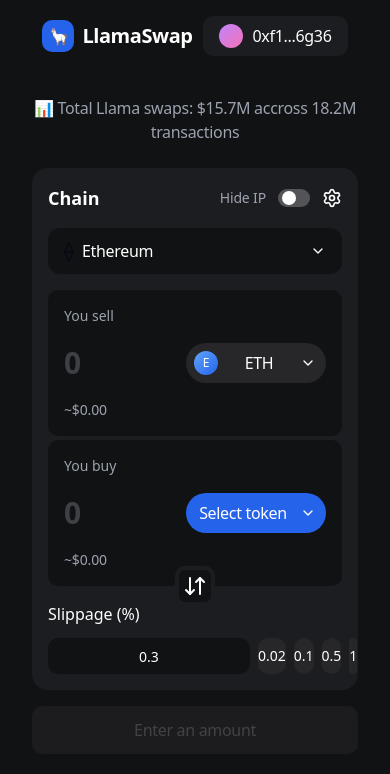
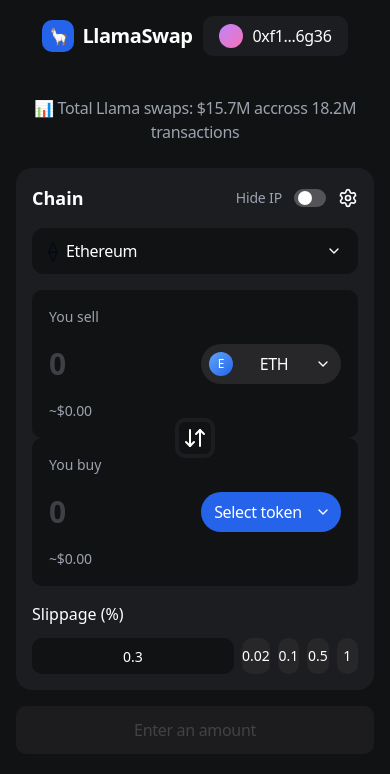
Before and after one commit to alexbeltechi/designwithmeaning, a Next.js app: page /v2 in a window 390 px wide. Shown: the top 774 px of the page. Built offline with nearby package versions, Linux system fonts and the light colour scheme.

Commit message:
Add focus outline, fix swap arrow position, move RouteSelector outside card, add mobile padding, improve long number display

```diff
--- a/src/app/globals.css
+++ b/src/app/globals.css
@@ -1,6 +1,19 @@
 @tailwind base;
 @tailwind components;
 @tailwind utilities;
+
+@layer utilities {
+  /* Hide scrollbar for Chrome, Safari and Opera */
+  .scrollbar-hide::-webkit-scrollbar {
+    display: none;
+  }
+
+  /* Hide scrollbar for IE, Edge and Firefox */
+  .scrollbar-hide {
+    -ms-overflow-style: none;  /* IE and Edge */
+    scrollbar-width: none;  /* Firefox */
+  }
+}
 
 @layer base {
   :root {
--- a/src/app/v2/page.tsx
+++ b/src/app/v2/page.tsx
@@ -3,6 +3,7 @@
 import { useState, useEffect, useCallback } from 'react';
 import { Header } from '@/components/v2/Header';
 import { SwapPanel } from '@/components/v2/SwapPanel';
+import { RouteSelector } from '@/components/v2/RouteSelector';
 import { Button } from '@/components/ui/button';
 import { fetchSwapRoutes, SwapRoute, getBestRoute } from '@/lib/v2/defillamaApi';
 import { Token, Chain, AVAILABLE_TOKENS, AVAILABLE_CHAINS, getTokenPrice } from '@/lib/v2/tokens';
@@ -207,11 +208,13 @@
 
   const buttonState = getButtonState();
 
+  const showRoutes = amount && parseFloat(amount) > 0 && fromToken && toToken;
+
   return (
     <div className="min-h-screen bg-[#111213]">
       <Header hideIP={hideIP} onHideIPChange={setHideIP} onLogoClick={handleLogoClick} />
 
-      <main className="w-full px-8 pb-20 pt-6">
+      <main className="w-full px-4 md:px-8 pb-20 pt-6">
         <div className="max-w-[1143px] mx-auto flex flex-col items-center gap-6">
           {/* Announcement Banner */}
           <p className="text-base text-gray-400 leading-6 tracking-[-0.3125px] text-center">
@@ -237,15 +240,10 @@
               toUsdValue={toUsdValue}
               slippage={slippage}
               onSlippageChange={setSlippage}
-              routes={routes}
-              selectedRouteId={selectedRouteId}
-              onSelectRoute={setSelectedRouteId}
-              loading={loading}
               hideIP={hideIP}
               onHideIPChange={setHideIP}
               isBuyUserEdited={isBuyUserEdited}
               isSellUserEdited={isSellUserEdited}
-              onRefresh={handleRefresh}
             />
 
             {/* Swap Button */}
@@ -256,6 +254,31 @@
             >
               {buttonState.text}
             </Button>
+
+            {/* Route Selector - Outside gray card on plain background */}
+            {showRoutes && (
+              <>
+                {loading ? (
+                  <div className="space-y-2 pt-4">
+                    <div className="flex items-center justify-between h-8">
+                      <div className="h-6 w-32 bg-zinc-800 rounded animate-pulse" />
+                    </div>
+                    <div className="h-[180px] bg-slate-900 rounded-[14px] animate-pulse" />
+                    <div className="h-[180px] bg-slate-900 rounded-[14px] animate-pulse" />
+                  </div>
+                ) : routes.length > 0 ? (
+                  <div className="pt-2">
+                    <RouteSelector
+                      routes={routes}
+                      selectedRouteId={selectedRouteId}
+                      onSelectRoute={setSelectedRouteId}
+                      outputToken={toToken?.symbol || ''}
+                      onRefresh={handleRefresh}
+                    />
+                  </div>
+                ) : null}
+              </>
+            )}
           </div>
         </div>
       </main>
--- a/src/components/v2/SwapPanel.tsx
+++ b/src/components/v2/SwapPanel.tsx
@@ -3,9 +3,7 @@
 import { useState, useRef, useEffect } from 'react';
 import { ChevronDown, ArrowDownUp, Settings } from 'lucide-react';
 import { TokenInput } from './TokenInput';
-import { RouteSelector } from './RouteSelector';
 import { Token, Chain } from '@/lib/v2/tokens';
-import { SwapRoute } from '@/lib/v2/defillamaApi';
 
 interface SwapPanelProps {
   chain: Chain;
@@ -24,10 +22,6 @@
   toUsdValue: string;
   slippage: number;
   onSlippageChange: (slippage: number) => void;
-  routes: SwapRoute[];
-  selectedRouteId: string | null;
-  onSelectRoute: (routeId: string) => void;
-  loading: boolean;
   hideIP: boolean;
   onHideIPChange: (value: boolean) => void;
   isBuyUserEdited: boolean;
@@ -54,15 +48,10 @@
   toUsdValue,
   slippage,
   onSlippageChange,
-  routes,
-  selectedRouteId,
-  onSelectRoute,
-  loading,
   hideIP,
   onHideIPChange,
   isBuyUserEdited,
   isSellUserEdited,
-  onRefresh,
 }: SwapPanelProps) {
   const [showChainDropdown, setShowChainDropdown] = useState(false);
   const [customSlippage, setCustomSlippage] = useState('');
@@ -102,8 +91,6 @@
       onSlippageChange(num);
     }
   };
-
-  const showRoutes = amount && parseFloat(amount) > 0 && fromToken && toToken;
 
   return (
     <div className="w-full bg-[#1c1d21] rounded-2xl p-4 space-y-4">
@@ -170,7 +157,7 @@
       </div>
 
       {/* Token Inputs with Overlapping Swap Button */}
-      <div className="relative space-y-1">
+      <div className="relative">
         <TokenInput
           label="You sell"
           value={amount}
@@ -183,8 +170,8 @@
           onUserEdit={() => {}}
         />
 
-        {/* Swap Button - Overlapping */}
-        <div className="absolute left-1/2 -translate-x-1/2 -bottom-5 z-10">
+        {/* Swap Button - Centered between boxes */}
+        <div className="relative flex justify-center -my-5 z-10">
           <button
             onClick={handleSwapTokens}
             className="w-10 h-10 bg-[#111213] border-4 border-[#1c1d21] rounded-[10px] flex items-center justify-center hover:bg-[#1a1c1e] transition-colors"
@@ -236,31 +223,6 @@
           ))}
         </div>
       </div>
-
-      {/* Route Selector - Only show when amount is entered and tokens selected */}
-      {showRoutes && (
-        <>
-          {loading ? (
-            <div className="space-y-2 pt-4">
-              <div className="flex items-center justify-between h-8">
-                <div className="h-6 w-32 bg-zinc-800 rounded animate-pulse" />
-              </div>
-              <div className="h-[180px] bg-slate-900 rounded-[14px] animate-pulse" />
-              <div className="h-[180px] bg-slate-900 rounded-[14px] animate-pulse" />
-            </div>
-          ) : routes.length > 0 ? (
-            <div className="pt-4">
-              <RouteSelector
-                routes={routes}
-                selectedRouteId={selectedRouteId}
-                onSelectRoute={onSelectRoute}
-                outputToken={toToken?.symbol || ''}
-                onRefresh={onRefresh}
-              />
-            </div>
-          ) : null}
-        </>
-      )}
     </div>
   );
 }
--- a/src/components/v2/TokenInput.tsx
+++ b/src/components/v2/TokenInput.tsx
@@ -63,6 +63,7 @@
   const handleAmountClick = (e: React.MouseEvent<HTMLDivElement>) => {
     if (!readOnly && selectedToken) {
       setIsEditing(true);
+      setIsFocused(true);
       if (onUserEdit) {
         onUserEdit();
       }
@@ -83,6 +84,7 @@
 
   const handleInputBlur = () => {
     setIsEditing(false);
+    setIsFocused(false);
   };
 
   const displayValue = value || '0';
@@ -90,8 +92,12 @@
   // Color logic: zinc-700 if not user edited (calculated), white if user edited
   const textColor = isUserEdited ? 'text-white' : 'text-zinc-700';
 
+  const [isFocused, setIsFocused] = useState(false);
+
   return (
-    <div className="bg-[#111213] rounded-[10px] p-4 space-y-4">
+    <div className={`bg-[#111213] rounded-[10px] p-4 space-y-4 border transition-colors ${
+      isFocused ? 'border-white' : 'border-transparent'
+    }`}>
       {/* Label */}
       <label className="block text-sm text-gray-400 leading-5">
         {label}
@@ -100,7 +106,7 @@
       {/* Amount and Token Selector */}
       <div className="flex items-center gap-3 h-[42px]">
         {/* Amount Display/Input */}
-        <div className="flex-1 relative" onClick={handleAmountClick}>
+        <div className="flex-1 relative overflow-hidden" onClick={handleAmountClick}>
           {isEditing ? (
             <input
               ref={inputRef}
@@ -110,11 +116,16 @@
               onBlur={handleInputBlur}
               className={`w-full bg-transparent border-none outline-none text-[30px] font-semibold leading-9 tracking-[-0.225px] ${textColor} p-0`}
               placeholder="0"
+              style={{ minHeight: '36px' }}
             />
           ) : (
             <p
-              className={`text-[30px] font-semibold leading-9 tracking-[-0.225px] ${textColor} cursor-text select-none`}
-              style={{ minHeight: '36px' }}
+              className={`text-[30px] font-semibold leading-9 tracking-[-0.225px] ${textColor} cursor-text select-none overflow-x-auto scrollbar-hide`}
+              style={{
+                minHeight: '36px',
+                whiteSpace: 'nowrap',
+                WebkitOverflowScrolling: 'touch'
+              }}
             >
               {displayValue}
             </p>
```
